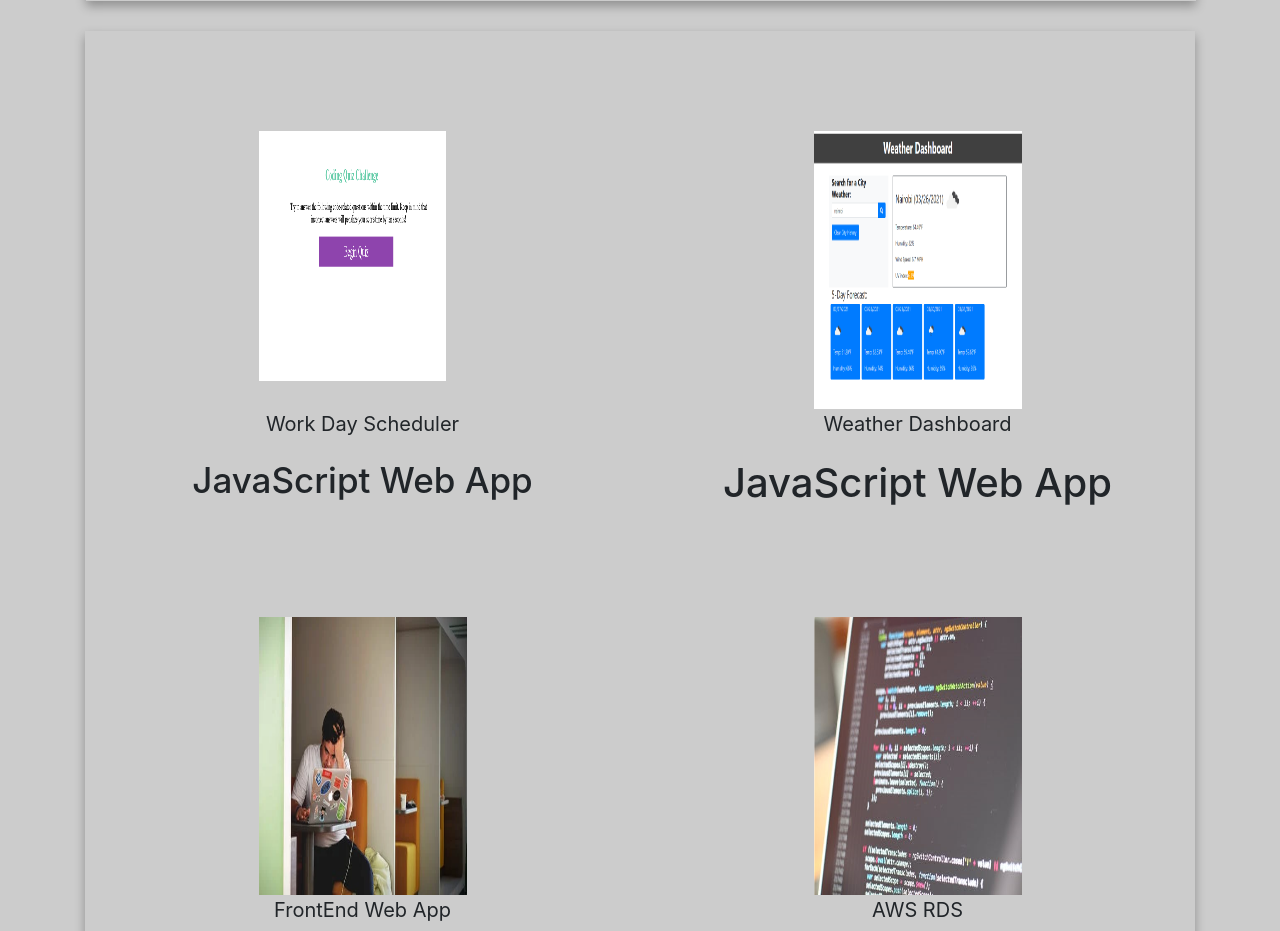
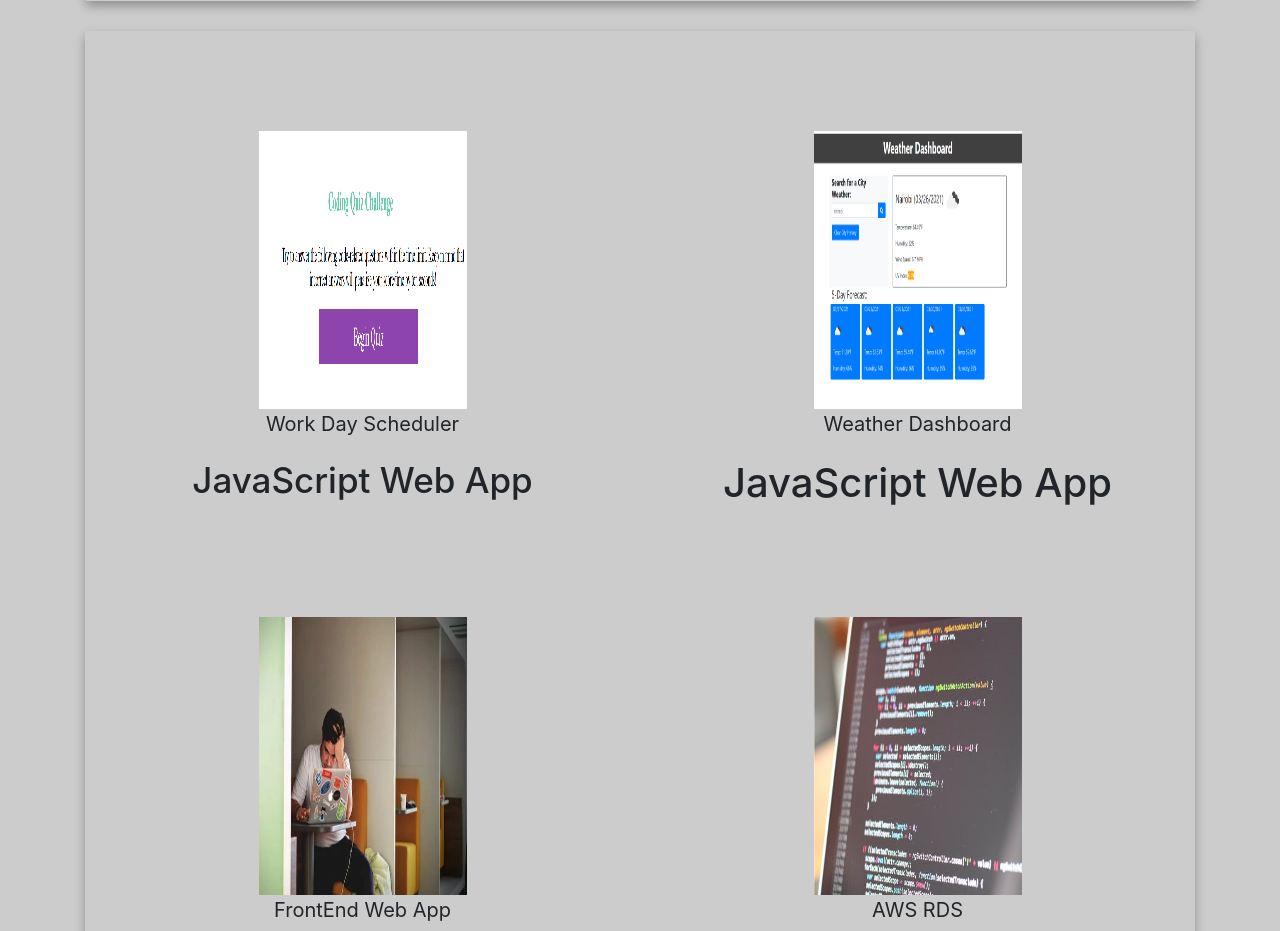
Before and after one commit to willielibet/updated-portfolio, a plain HTML site: page work.html in a window 1280 px wide. Shown: the part 1000-1931 px from the top of the page. Drawn offline with nearby package versions, Linux system fonts and the light colour scheme.

Commit message:
commit #9: added proper image for hw to be displayed on updated portfolio, april102021, 5.39pm

```diff
--- a/work.html
+++ b/work.html
@@ -86,7 +86,7 @@
             <div class="item">
               <div class="item-image">
                 <a href="https://willielibet.github.io/gt-bootcamp-quiz-app-js-html-css/" target="_blank">
-                  <img class="img-size" src="./css/img/html-css-code-refractor.png" alt=""/>
+                  <img class="img-size" src="./css/img/coding-quiz-challenge.png" alt=""/>
                 </a>
               </div>
               <div class="item-text">
```
Also changed, not shown: css/img/coding-quiz-challenge.png (added).
